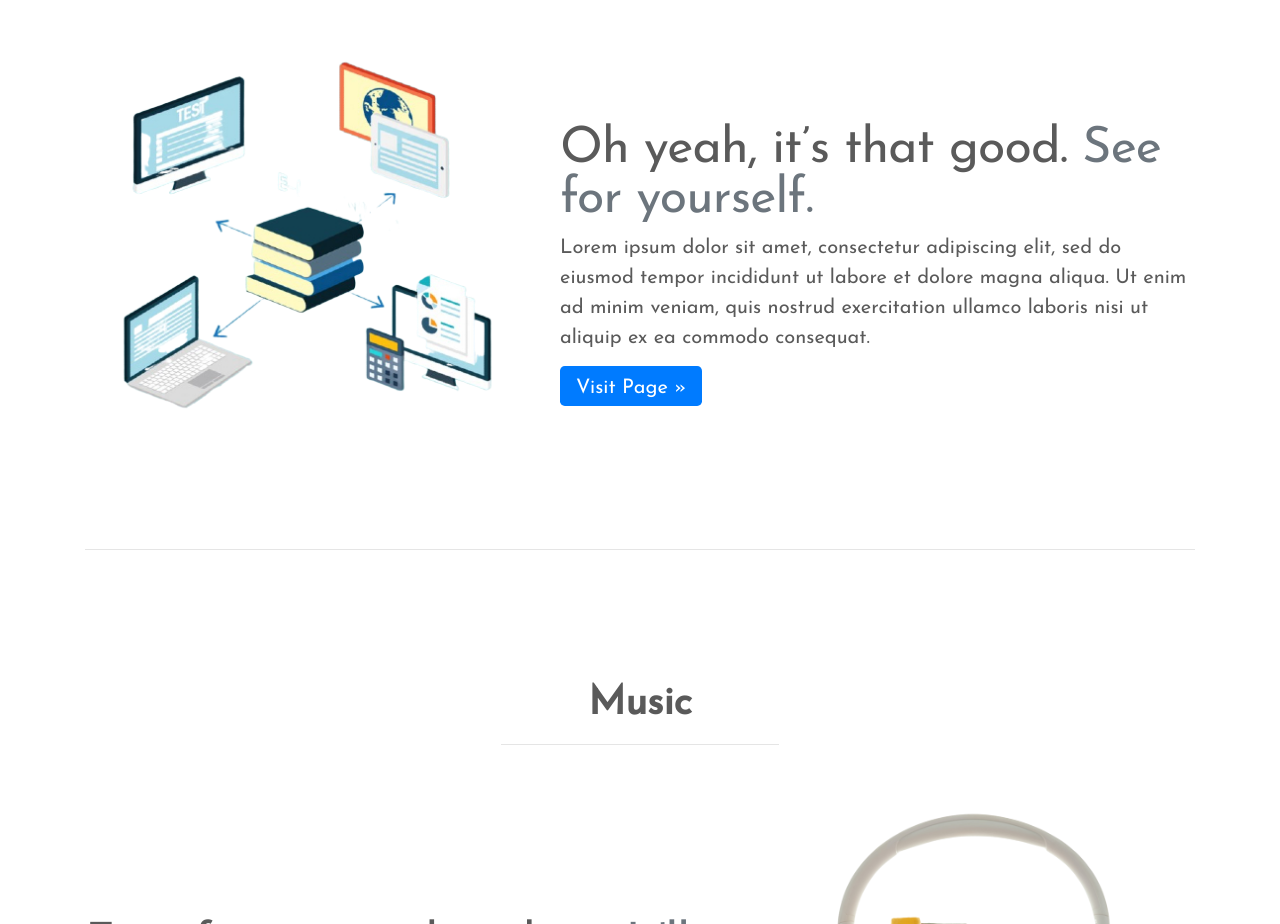
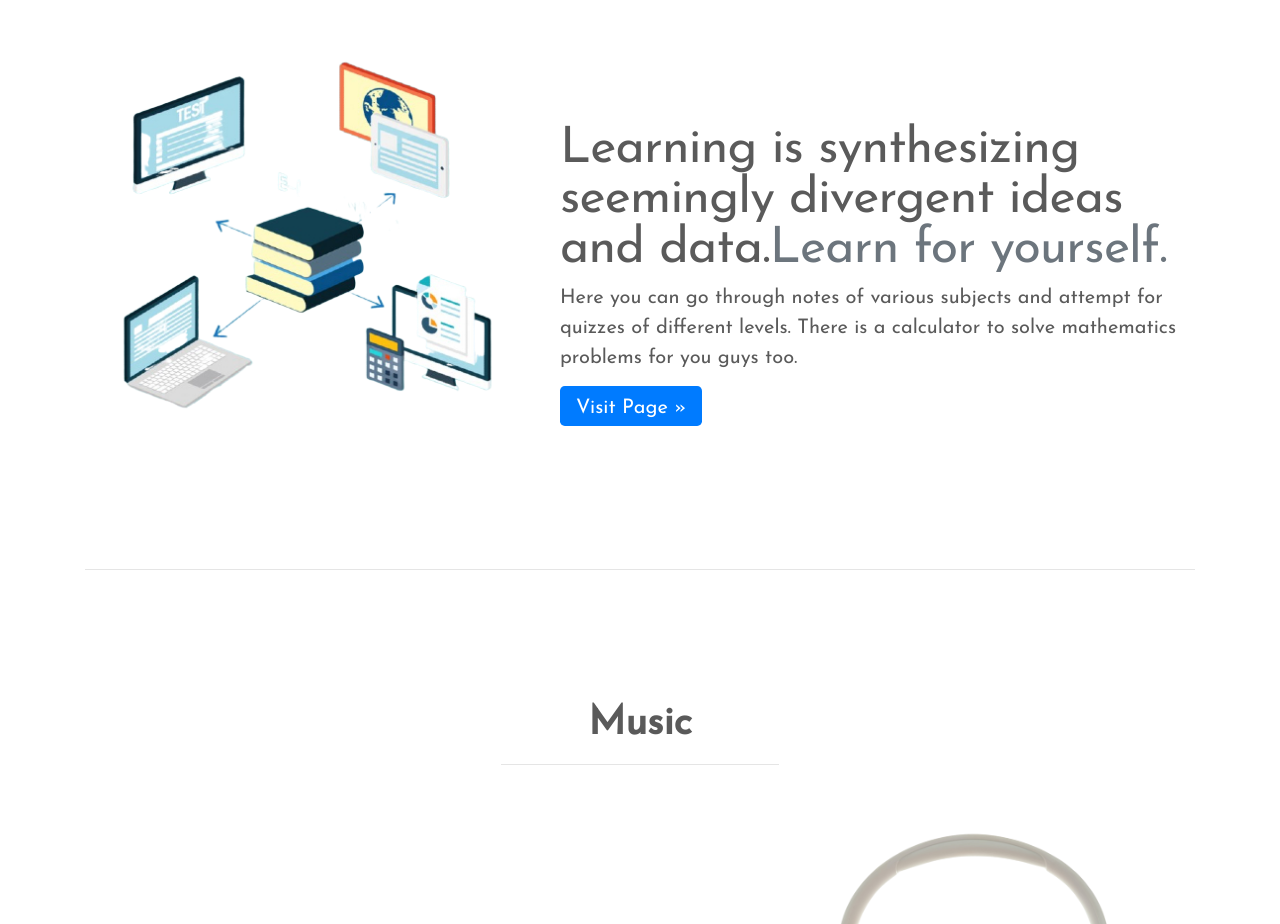
Before and after one commit to SPARK-WEB/firstproject, a plain HTML site: page index.html in a window 1280 px wide. Shown: the part 1127-2051 px from the top of the page. Drawn offline with nearby package versions, Linux system fonts and the light colour scheme; a script that the page names is missing.

Commit message:
updated learn descriptions

```diff
--- a/index.html
+++ b/index.html
@@ -201,9 +201,9 @@
             </div>
             <div class="row featurette">
                 <div class="col-md-7 order-md-2" style="padding-bottom: 50px!important;">
-                    <h2 class="featurette-heading">Oh yeah, it’s that good. <span class="text-muted">See for
+                    <h2 class="featurette-heading">Learning is synthesizing seemingly divergent ideas and data.<span class="text-muted">Learn for
                             yourself.</span></h2>
-                    <p class="lead">Lorem ipsum dolor sit amet, consectetur adipiscing elit, sed do eiusmod tempor incididunt ut labore et dolore magna aliqua. Ut enim ad minim veniam, quis nostrud exercitation ullamco laboris nisi ut aliquip ex ea commodo consequat.</p>
+                    <p class="lead">Here you can go through notes of various subjects and attempt for quizzes of different levels. There is a calculator to solve mathematics problems for you guys too. </p>
                     <p style="margin-top: 20px;"><a class="btn-lg btn-primary" href="Learn/Learn.html" role="button" style="padding-top: 12px;">Visit Page &raquo;</a></p>
                 </div>
                 <div class="col-md-5 order-md-1">
```
